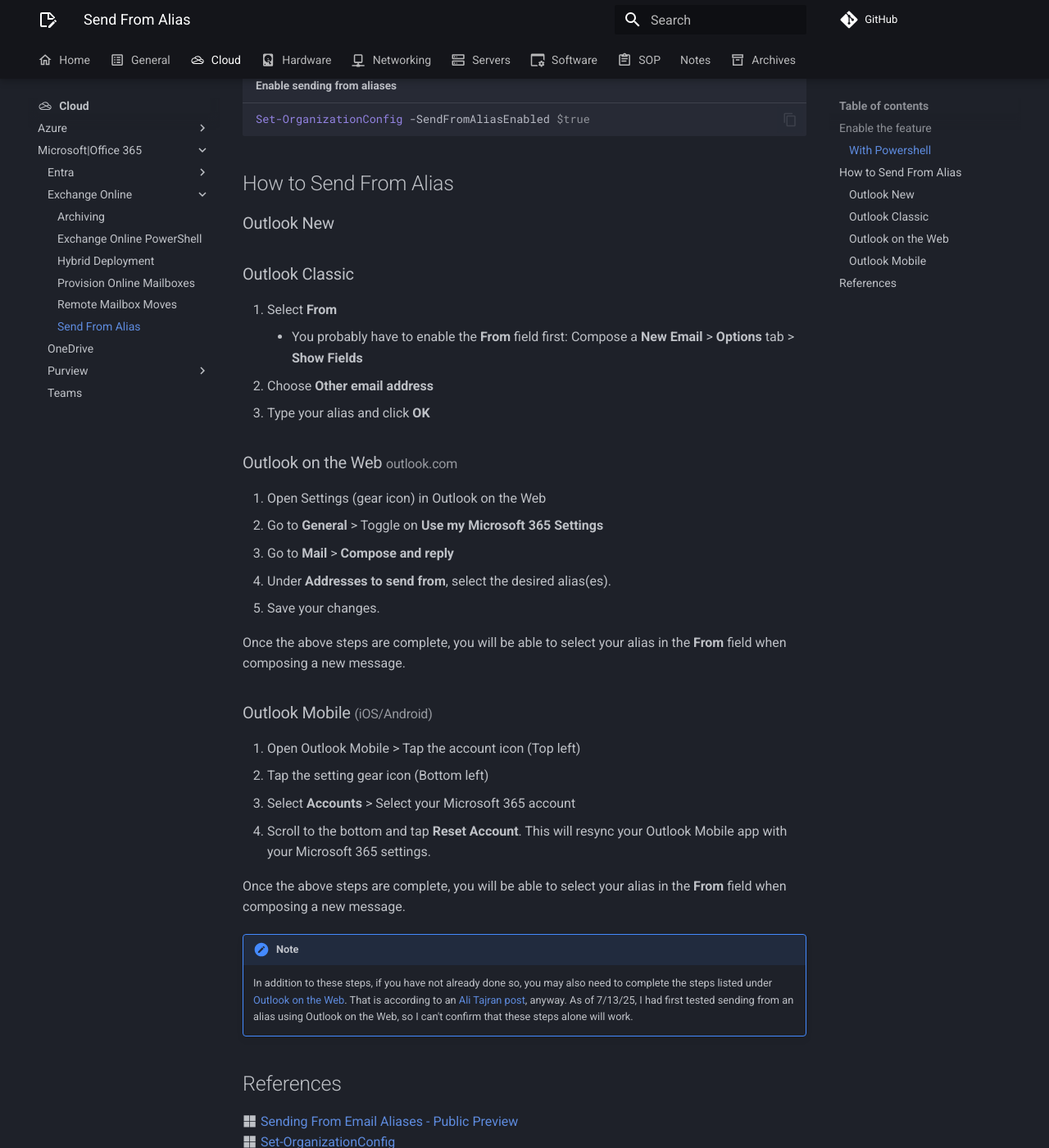
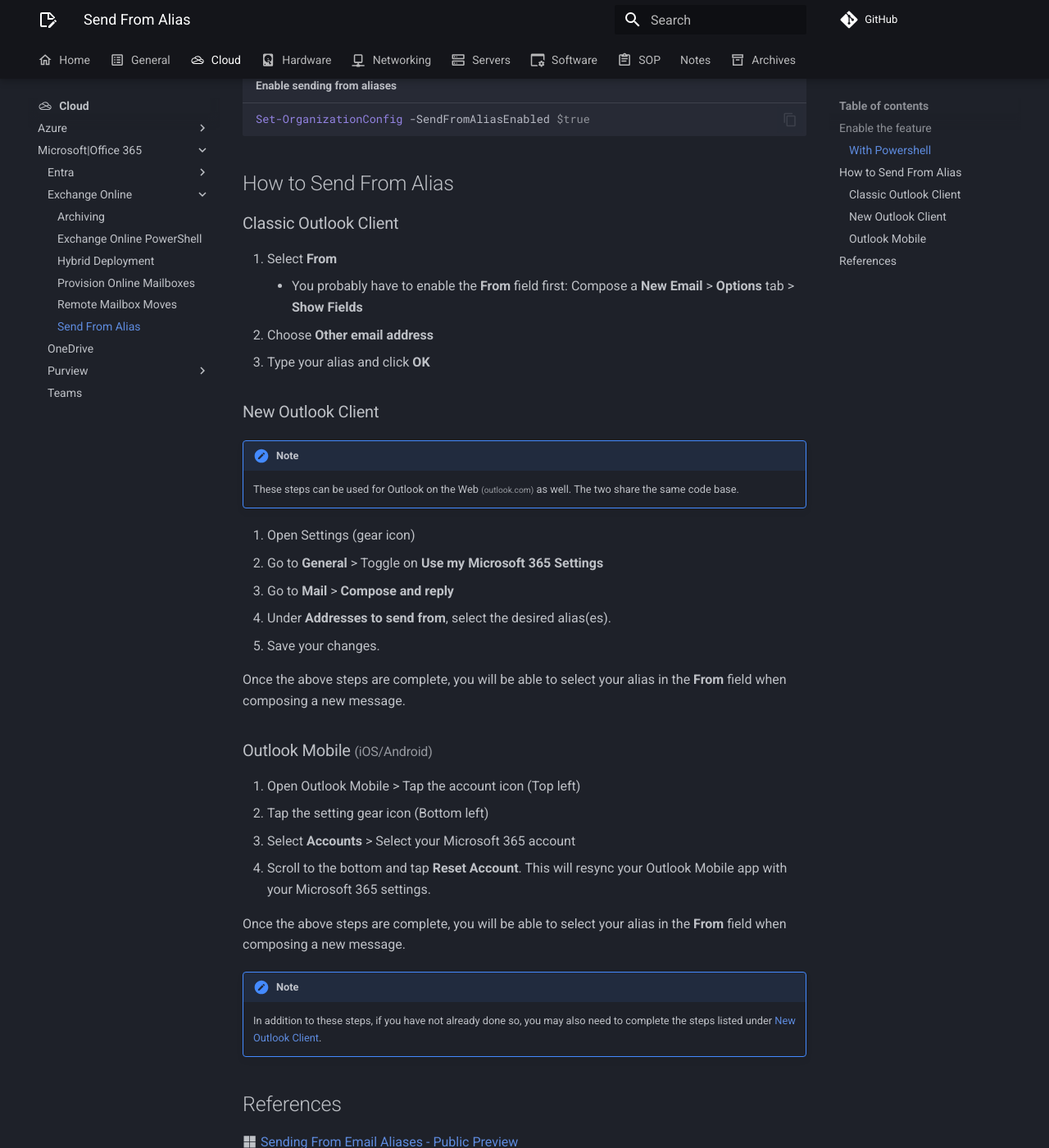
Before and after one commit to rmscode/binary-garden, an MkDocs documentation site: the page built from docs/cloud/microsoft-365/exchange-online/send-from-alias.md, in a window 1280 px wide and 1400 px high, scrolled down 446 px. Shown: the whole window at 82% size. Built offline with MkDocs 1.6.1 and Material for MkDocs 9.7.7, drawn with Linux system fonts in a browser that asks for light colours; comment, search, counter and statistics services are not loaded; some of the changed text lies outside the part shown.

Commit message:
perf(send-from-alias): update alias sending instructions
Clarified steps for enabling and using 'Send from alias' in Exchange Online. Updated references to the Exchange Online Admin Center, merged instructions for New Outlook Client and Outlook on the Web, and improved guidance for selecting aliases.

```diff
--- a/docs/cloud/microsoft-365/exchange-online/send-from-alias.md
+++ b/docs/cloud/microsoft-365/exchange-online/send-from-alias.md
@@ -2,8 +2,8 @@
 
 ## Enable the feature
 
-1. Open the Exchange Admin Center
-2. Click **Settings** > **Mail Flow**
+1. Open the [Exchange Online Admin Center](https://admin.exchange.microsoft.com/)
+2. In the side bar, open **Settings** and then **Mail Flow**
 3. Tick the box for **Turn on sending from aliases**
 
 ### With Powershell
@@ -16,18 +16,20 @@
 
 ## How to Send From Alias
 
-### Outlook New
-
-### Outlook Classic
+### Classic Outlook Client
 
 1. Select **From**
     - You probably have to enable the **From** field first: Compose a **New Email** > **Options** tab > **Show Fields**
 2. Choose **Other email address**
 3. Type your alias and click **OK**
 
-### Outlook on the Web <small>outlook.com</small>  { data-toc-label="Outlook on the Web" }
+### New Outlook Client
 
-1. Open Settings (gear icon) in Outlook on the Web
+!!! note
+
+    These steps can be used for Outlook on the Web <small>(outlook.com)</small> as well. The two share the same code base.
+
+1. Open Settings (gear icon)
 2. Go to **General** > Toggle on **Use my Microsoft 365 Settings**
 3. Go to **Mail** > **Compose and reply**
 4. Under **Addresses to send from**, select the desired alias(es).
@@ -46,7 +48,7 @@
 
 !!! note
 
-    In addition to these steps, if you have not already done so, you may also need to complete the steps listed under [Outlook on the Web](#outlook-on-the-web). That is according to an [Ali Tajran post](https://www.alitajran.com/send-as-alias-outlook-mobile-app/), anyway. As of 7/13/25, I had first tested sending from an alias using Outlook on the Web, so I can't confirm that these steps alone will work.
+    In addition to these steps, if you have not already done so, you may also need to complete the steps listed under [New Outlook Client](#new-outlook-client).
 
 ## References
 
```
